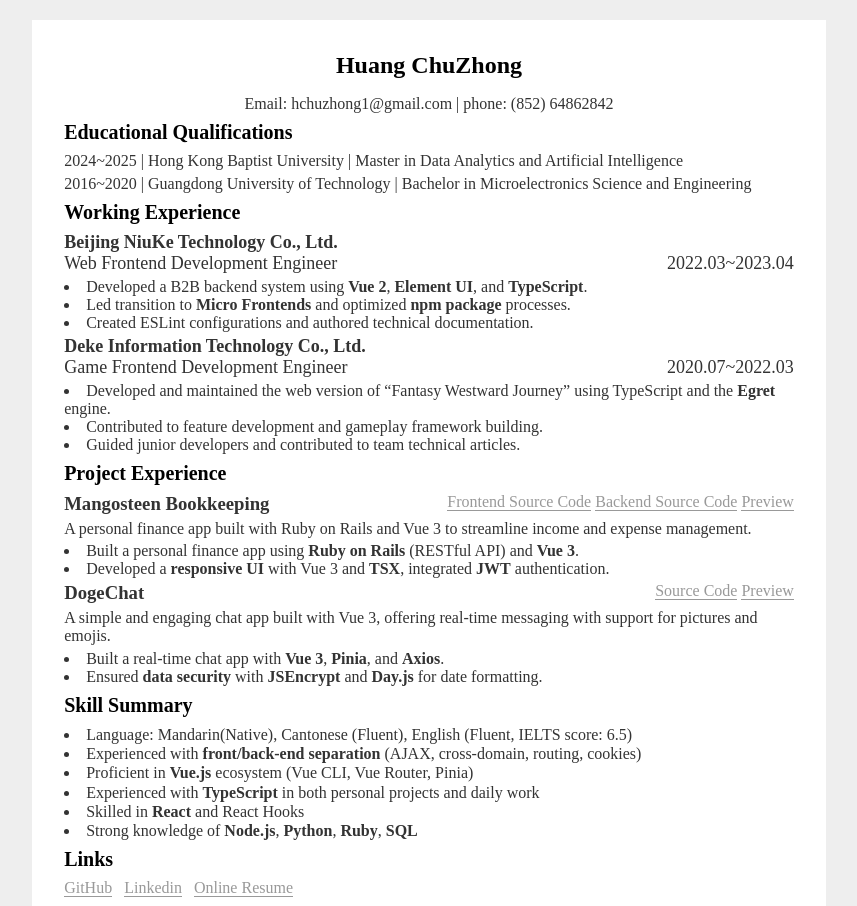
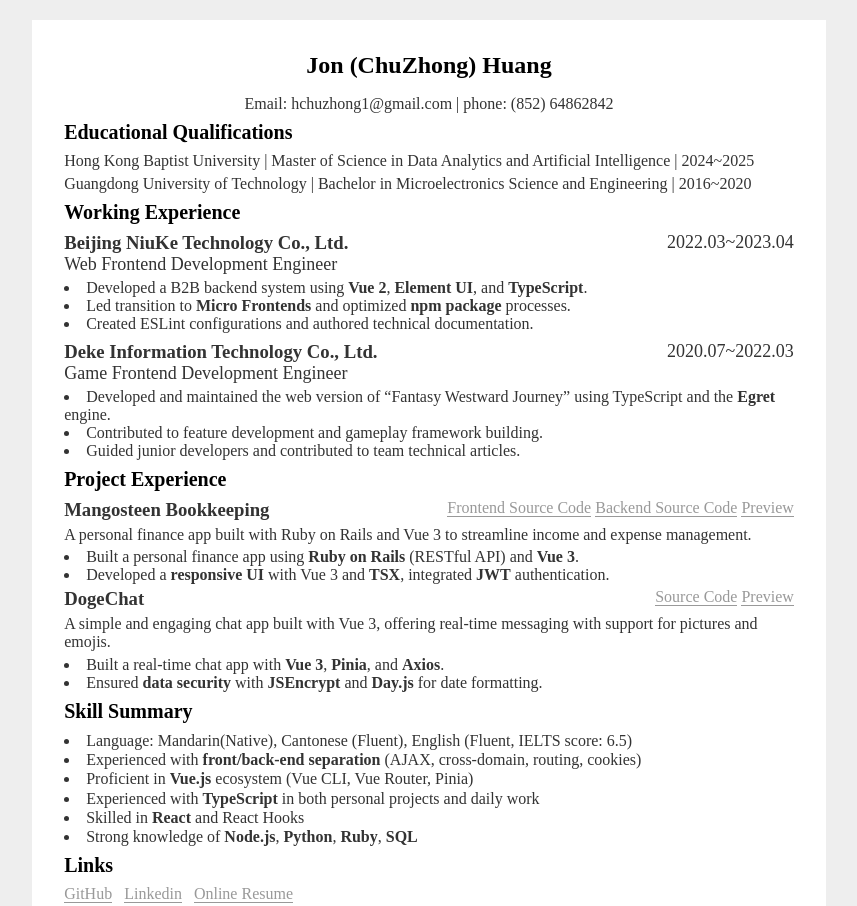
Before and after one commit to hchuzhong/cv, a website: page src/index.html in a window 1280 px wide. Shown: the top 906 px of the page, without its empty margins (211-1068 px from the left). Drawn offline with Linux system fonts and the light colour scheme.

Commit message:
update format and english name

```diff
--- a/src/index.html
+++ b/src/index.html
@@ -193,7 +193,9 @@
   <style>
     .jobs>h2 {}
 
-    .jobs>ul {}
+    .jobs>ul {
+      margin-bottom: 8px;
+    }
 
     .jobs>ul>li {
       margin: 0;
@@ -272,7 +274,7 @@
 <body>
   <article>
     <section class="bio">
-      <h1>Huang ChuZhong</h1>
+      <h1>Jon (ChuZhong) Huang</h1>
       <p>
         Email: <a href="mailto:hchuzhong1@gmail.com">hchuzhong1@gmail.com</a> | phone: (852) 64862842
       </p>
@@ -286,26 +288,28 @@
     <section class="education">
       <h2>Educational Qualifications</h2>
       <p>
+        Hong Kong Baptist University |
+        Master of Science in Data Analytics and Artificial Intelligence |
         <span><time>2024</time>~<time>2025</time></span>
-        | Hong Kong Baptist University |
-        Master in Data Analytics and Artificial Intelligence
       </p>
       <p>
+        Guangdong University of Technology |
+        Bachelor in Microelectronics Science and Engineering |
         <span><time>2016</time>~<time>2020</time></span>
-        | Guangdong University of Technology |
-        Bachelor in Microelectronics Science and Engineering
       </p>
     </section>
 
     <section class="jobs">
       <h2>Working Experience</h2>
       <header>
-        <h3>Beijing NiuKe Technology Co., Ltd.</h3>
         <div>
-          <h4>Web Frontend Development Engineer</h4>
+          <h3>Beijing NiuKe Technology Co., Ltd.</h3>
           <span>
             <time>2022.03</time>~<time>2023.04</time>
           </span>
+        </div>
+        <div>
+          <h4>Web Frontend Development Engineer</h4>
         </div>
       </header>
       <ul>
@@ -314,12 +318,14 @@
         <li>Created ESLint configurations and authored technical documentation.</li>
       </ul>
       <header>
-        <h3>Deke Information Technology Co., Ltd.</h3>
         <div>
-          <h4>Game Frontend Development Engineer</h4>
+          <h3>Deke Information Technology Co., Ltd.</h3>
           <span>
             <time>2020.07</time>~<time>2022.03</time>
           </span>
+        </div>
+        <div>
+          <h4>Game Frontend Development Engineer</h4>
         </div>
       </header>
       <ul>
@@ -394,7 +400,6 @@
         </li>
       </ul>
     </section>
-
   </article>
   <script src="main.js"></script>
 </body>
```
Also changed, not shown: dist/index.html.
